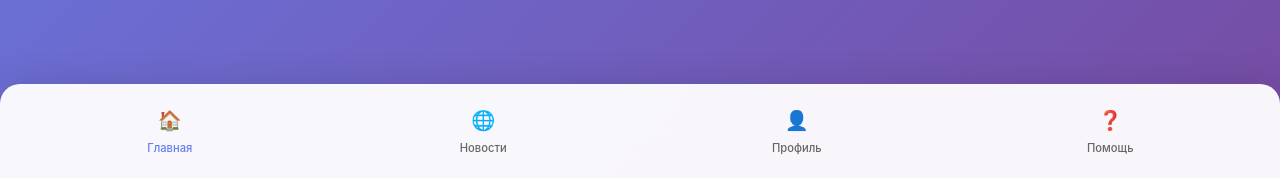
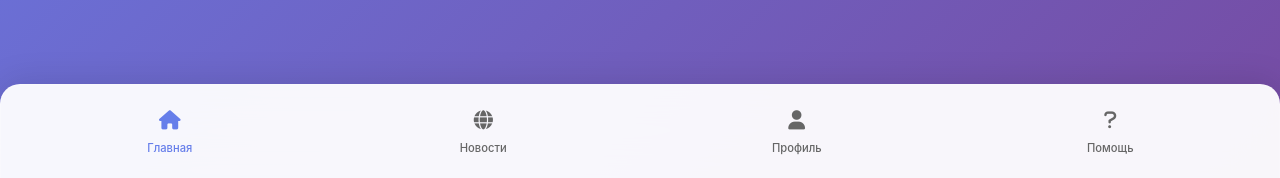
Before and after one commit to Adopten123/lisp_team_or_envelope_team, a Django app: page /news/ in a window 1280 px wide. Shown: the part 622-800 px from the top of the page. Run offline with Django 5.2, Linux system fonts and the light colour scheme; data that the repository does not hold is empty; some libraries are stand-ins or nearby versions.

Commit message:
Изменены иконки нижней навигации

```diff
--- a/main/templates/main/index.html
+++ b/main/templates/main/index.html
@@ -6,6 +6,7 @@
     <meta name="viewport" content="width=device-width, initial-scale=1.0, maximum-scale=1.0, user-scalable=no">
     <title>Университетский кампус</title>
     <script src="https://st.max.ru/js/max-web-app.js"></script>
+    <link rel="stylesheet" href="https://cdnjs.cloudflare.com/ajax/libs/font-awesome/6.0.0/css/all.min.css">
     <link rel="stylesheet" href="{% static 'css/styles.css' %}">
     {% block extra_styles %}{% endblock %}
 </head>
--- a/main/templates/main/menu/nav_menu.html
+++ b/main/templates/main/menu/nav_menu.html
@@ -2,19 +2,19 @@
 
 <nav class="bottom-nav">
     <a href="{% url 'index' %}" class="nav-item active" data-page="main">
-        <span class="nav-icon">🏠</span>
+        <span class="nav-icon"><i class="fas fa-home"></i></span>
         <span class="nav-text">Главная</span>
     </a>
     <a href="{% url 'news_view' %}" class="nav-item" data-page="news">
-        <span class="nav-icon">🌐</span>
+        <span class="nav-icon"><i class="fas fa-globe"></i></span>
         <span class="nav-text">Новости</span>
     </a>
     <a href="{% url 'profile_view' %}" class="nav-item" data-page="profile">
-        <span class="nav-icon">👤</span>
+        <span class="nav-icon"><i class="fas fa-user"></i></span>
         <span class="nav-text">Профиль</span>
     </a>
     <a href="{% url 'help_page' %}" class="nav-item" data-page="help">
-        <span class="nav-icon">❓</span>
+        <span class="nav-icon"><i class="fas fa-question"></i></span>
         <span class="nav-text">Помощь</span>
     </a>
 </nav>
```
